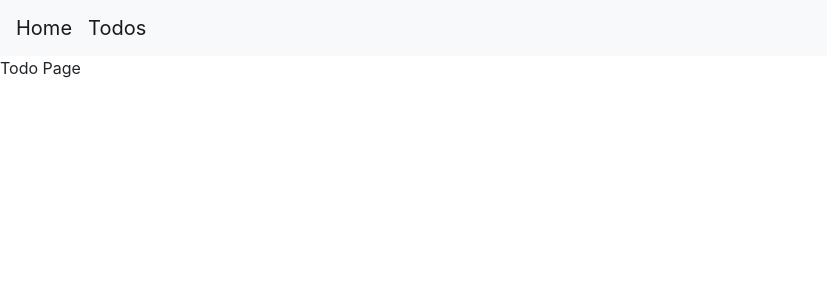
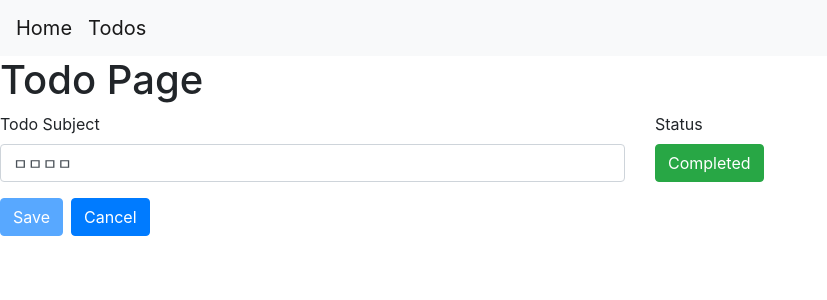
Before and after one commit to jseunn/metanet-vue.js, a Vue app: page /todos/1 in a window 1280 px wide. Shown: the top 300 px of the page, without its empty margins (0-827 px from the left). Built offline with nearby package versions, Linux system fonts and the light colour scheme; data requests are answered from the project's data file.

Commit message:
feat: Toast까지 완료

```diff
--- /dev/null
+++ b/src/components/Toast.vue
@@ -0,0 +1,31 @@
+<template>
+    <div
+      class="alert alert-success toast-box"
+      role="alert"
+      :class="`alert-${type}`">
+      {{ message }}
+    </div>
+  </template>
+
+  <script>
+  export default {
+      props: {
+          message: {
+              type: String,
+              required: true
+          },
+          type: {
+              type: String,
+              default: 'success'
+          }
+      }
+  }
+  </script>
+
+  <style>
+      .toast-box{
+          position: fixed;
+          top: 10px;
+          right: 10px;
+      }
+  </style>
--- a/src/pages/todos/_id.vue
+++ b/src/pages/todos/_id.vue
@@ -1,13 +1,133 @@
 <template>
-    <div>Todo Page</div>
+    <h1>Todo Page</h1>
+    <div v-if="loading">
+      Loading...
+    </div>
+    <form v-else
+      @submit.prevent="onSave"    >
+      <div class="row">
+          <div class="col-6">
+              <div class="form-group">
+                  <label>Todo Subject</label>
+                  <input v-model="todo.subject" type="text" class="form-control">
+              </div>
+          </div>
+          <div class="col-6">
+              <div class="form-group">
+                  <label>Status</label>
+                  <div>
+                      <button
+                          class="btn"
+                          type="button"
+                          :class="todo.completed ? 'btn-success' : 'btn-danger'"
+                          @click="toggleTodoStatus">
+                              {{ todo.completed ? 'Completed' : 'Incomplete'}}
+                      </button>
+                  </div>
+              </div>
+          </div>
+      </div>
+      <button
+          type="submit"
+          class="btn btn-primary"
+          :disabled="!todoUpdated">
+          Save
+      </button>
+      <button
+          class="btn btn-primary ml-2"
+          @click="moveToListPage">
+         Cancel
+      </button>
+    </form>
+    <Toast v-if="showToast"
+          :message="toastMessage"
+          :type="toastAlertType"/>
   </template>
 
   <script>
-  import {useRoute} from 'vue-router';
+  import {useRoute, useRouter} from 'vue-router';
+  import axios from 'axios';
+  import {ref, computed} from '@vue/reactivity';
+  import _ from 'lodash';
+  import Toast from '@/components/Toast.vue';
   export default {
+      components: {
+          Toast
+      },
       setup(){
           const route = useRoute();
-          console.log(route.params.id);
+          const router = useRouter();
+          const todo = ref(null);
+          const loading = ref(true);
+          const todoId = route.params.id;
+          const originalTodo = ref(null);
+
+          const showToast = ref(false);
+          const toastMessage = ref('');
+          const toastAlertType = ref('');
+
+          const triggerToast = (message, type='success') => {
+              showToast.value = true;
+              toastMessage.value = message;
+              toastAlertType.value = type;
+              setTimeout(() => {
+                  toastMessage.value = '';
+                  showToast.value = false;
+                  toastAlertType.value = '';
+              }, 3000);
+          }
+
+          const onSave = async () => {
+              const res = await axios.put(`http://localhost:3000/todos/${todoId}`, {
+                  subject: todo.value.subject,
+                  completed: todo.value.completed
+              });
+              originalTodo.value = {...res.data};
+              triggerToast('Successfully save!!!');
+              console.log(res);
+          }
+
+          const todoUpdated = computed(() => {
+              return !_.isEqual(todo.value, originalTodo.value);
+          });
+
+          const getTodo = async () => {
+              try{
+                  const res = await axios.get(`http://localhost:3000/todos/${todoId}`);
+                  todo.value = {...res.data};
+                  originalTodo.value = {...res.data};
+                  console.log(todo.value);
+                  loading.value = false;
+              }catch(err){
+                  console.log(err);
+                  triggerToast('something went wrong', 'danger');
+              }
+          };
+
+          getTodo();
+
+          const toggleTodoStatus = () => {
+              todo.value.completed = !todo.value.completed;
+          }
+
+          const moveToListPage = () => {
+              router.push({
+                  name: 'Todos'
+              })
+          };
+
+          return{
+              todo,
+              loading,
+              toggleTodoStatus,
+              moveToListPage,
+              onSave,
+              todoUpdated,
+              showToast,
+              triggerToast,
+              toastMessage,
+              toastAlertType,
+          };
 
       }
 
--- a/src/pages/todos/index.vue
+++ b/src/pages/todos/index.vue
@@ -1,5 +1,5 @@
 <template>
-  <div class="container">
+  <div>
     <h2>To-Do List</h2>
     <input
       class="form-control"
--- a/vue.config.js
+++ b/vue.config.js
@@ -1,4 +1,5 @@
 const { defineConfig } = require('@vue/cli-service')
 module.exports = defineConfig({
-  transpileDependencies: true
+  transpileDependencies: true,
+  lintOnSave: false
 })
```
